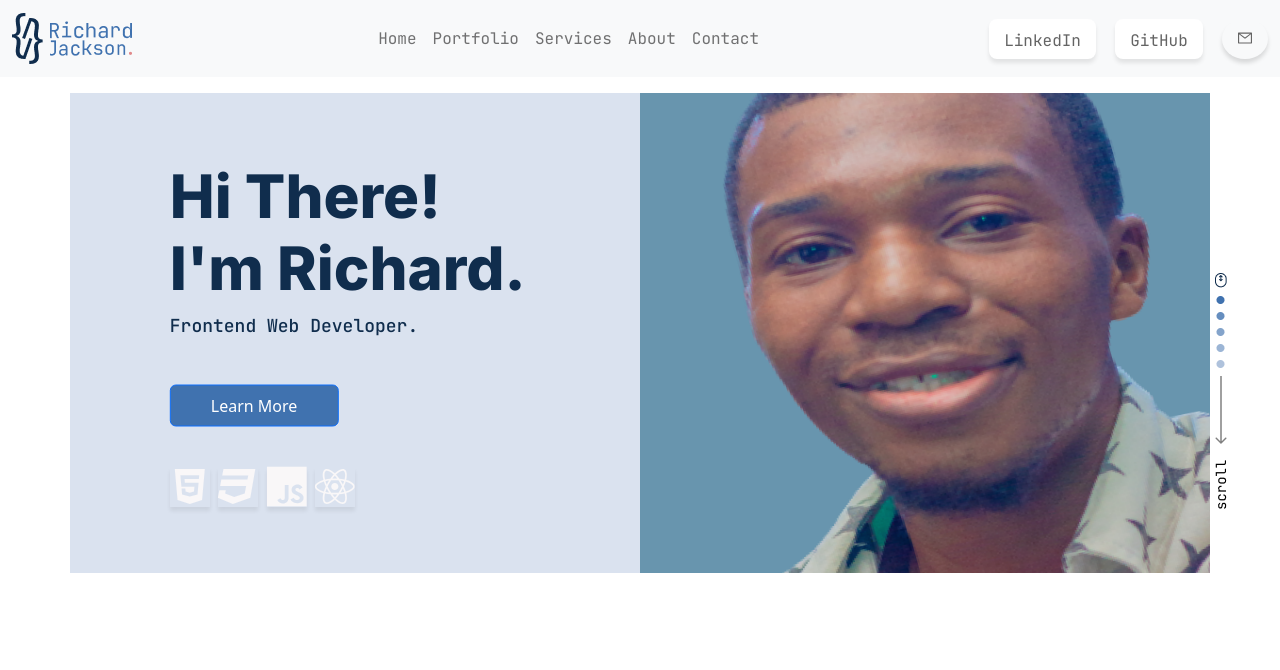
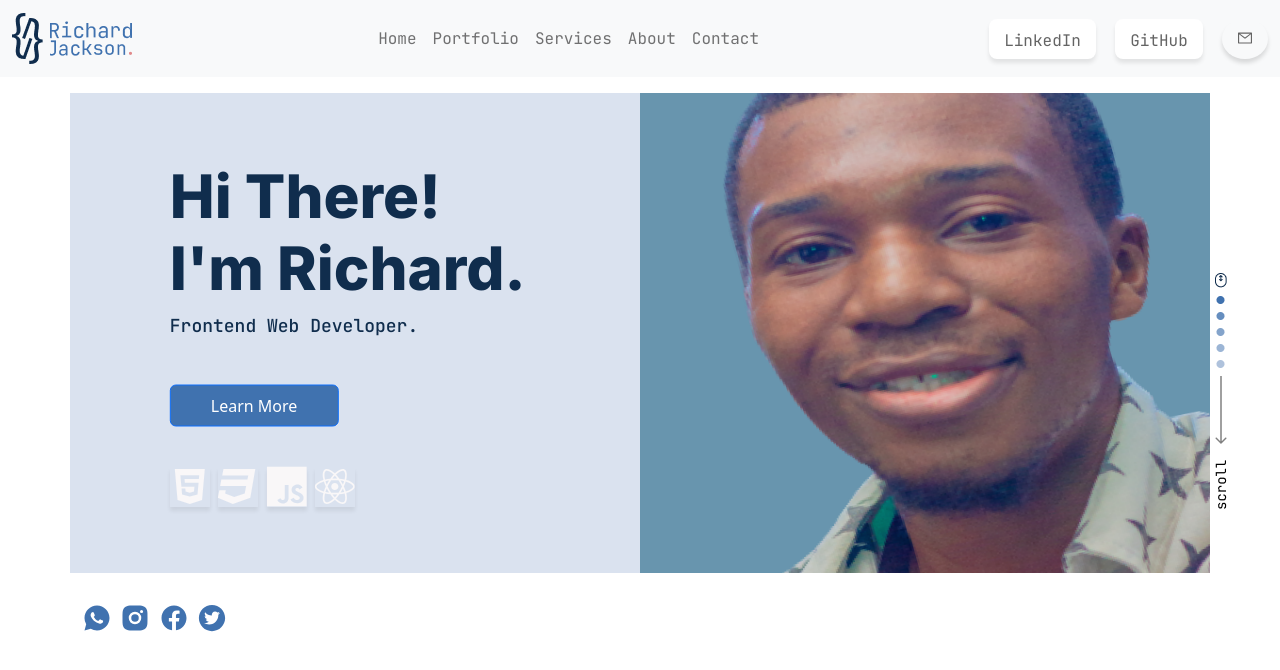
Before and after one commit to Richardjackson-web/myPortfolio, a React (Create React App) app: page / in a window 1280 px wide. Shown: the top 670 px of the page. Built offline with nearby package versions, Linux system fonts and the light colour scheme.

Commit message:
Added social icons for desktop

```diff
--- a/src/Pages/Home/Home.css
+++ b/src/Pages/Home/Home.css
@@ -92,6 +92,13 @@ box-shadow: 0px 4px 4px rgba(0, 0, 0, 0.07);
 .icon-holder{
     margin-top: 40px;
 }
+.social-icons{
+    color: #4072AF;
+    font-size: 30px;
+}
+.social-holder{
+    margin-top: 30px;
+}
 @media screen and (max-width:480px) {
     .boxOne{
         width: 100%;
@@ -113,4 +120,7 @@ box-shadow: 0px 4px 4px rgba(0, 0, 0, 0.07);
     .scroll{
         display: none;
     }
+    .social-holder{
+        display: none;
+    }
 }
--- a/src/Pages/Home/Home.js
+++ b/src/Pages/Home/Home.js
@@ -10,11 +10,12 @@ import Col from 'react-bootstrap/Col';
 import Form from 'react-bootstrap/Form';
 import Button from 'react-bootstrap/Button';
 import Offcanvas from 'react-bootstrap/Offcanvas';
-import {AiOutlineMail} from 'react-icons/ai';
+import {AiOutlineMail, AiFillTwitterCircle} from 'react-icons/ai';
 import {FaHtml5} from 'react-icons/fa';
 import {FaCss3} from 'react-icons/fa';
 import {SiJavascript} from 'react-icons/si';
 import {FaReact} from 'react-icons/fa';
+import {RiWhatsappFill, RiInstagramFill, RiFacebookCircleFill} from 'react-icons/ri';
 import Scroll from '../../Image/scroll.png';
 
 function Home() {
@@ -78,6 +79,12 @@ function Home() {
               <img className="scroll" src={Scroll}/>
             </div>
         </Row>
+        <div className="social-holder">
+        <RiWhatsappFill className="social-icons" />&nbsp;&nbsp;
+        <RiInstagramFill className="social-icons" />&nbsp;&nbsp;
+        <RiFacebookCircleFill className="social-icons" />&nbsp;&nbsp;
+        <AiFillTwitterCircle className="social-icons" />&nbsp;&nbsp;
+        </div>
     </Container>
     </div>
   )
```
